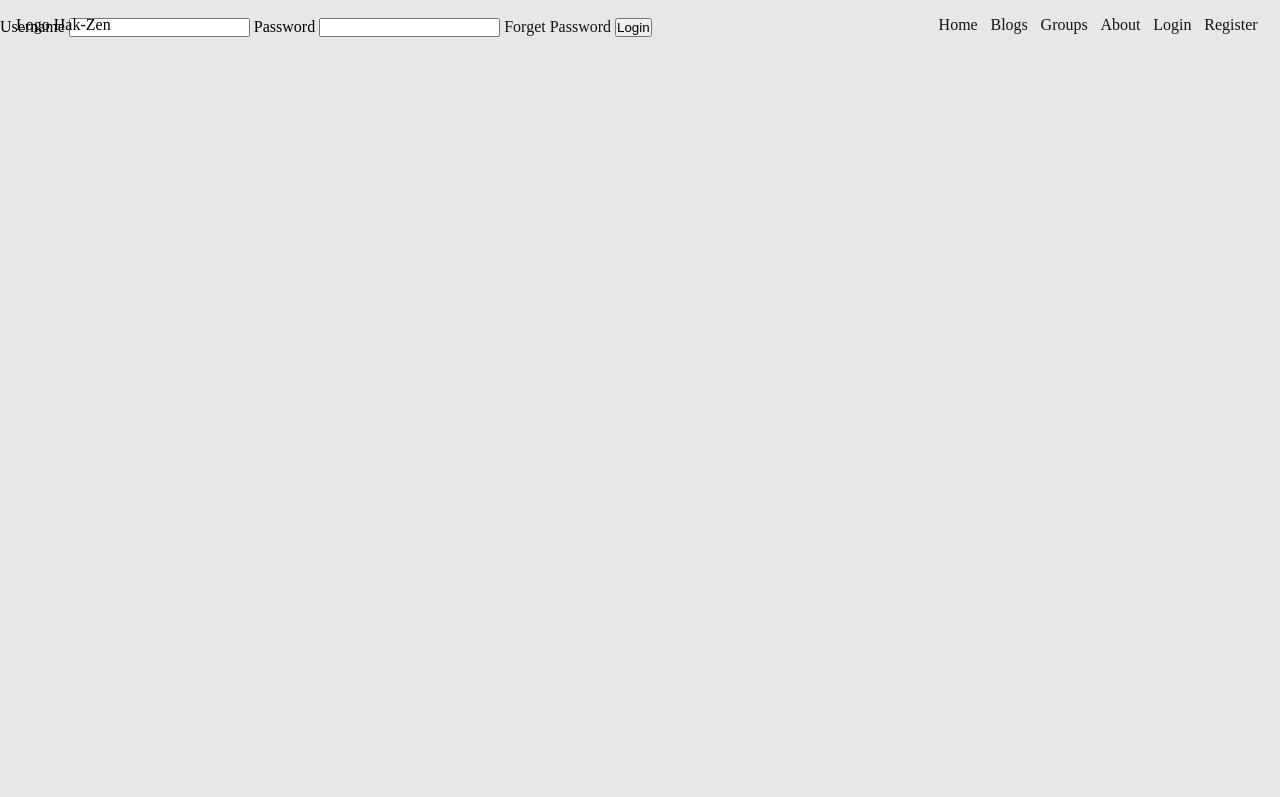
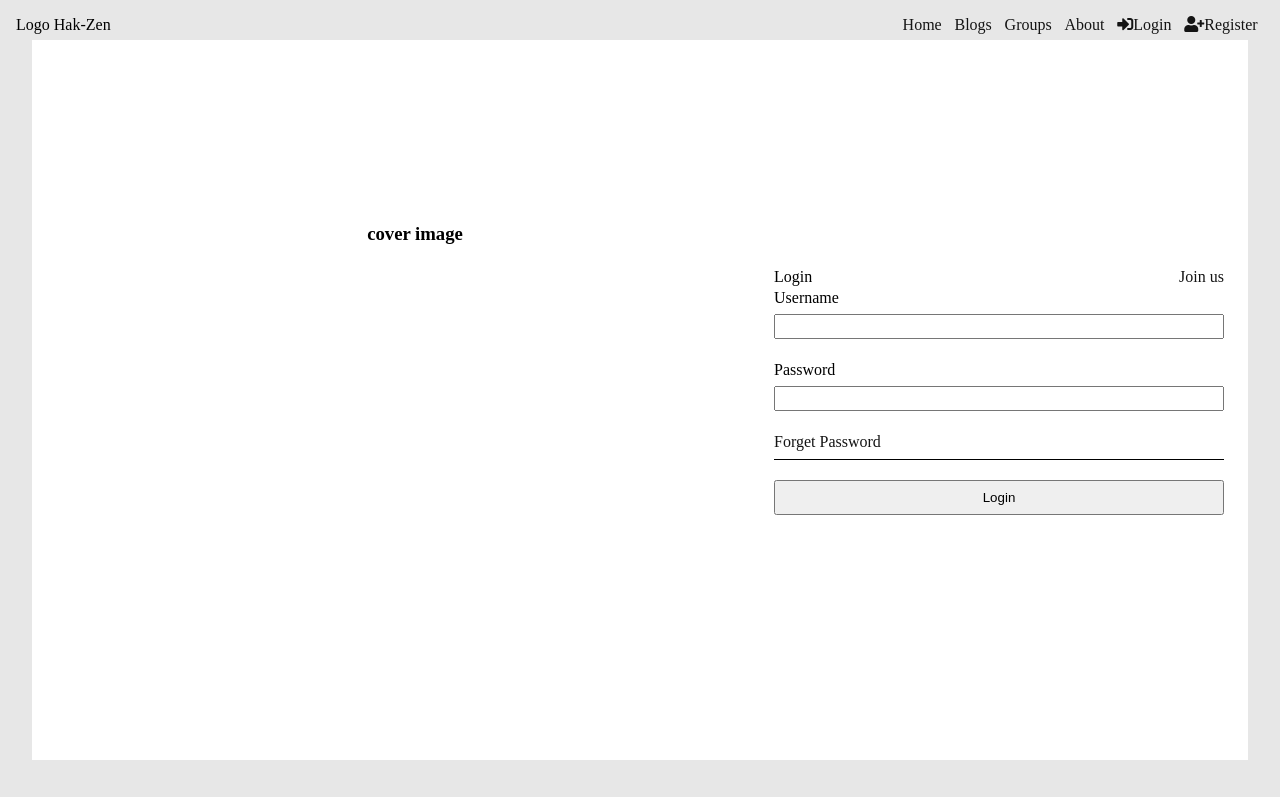
Before and after one commit to Wacore/DIG4172-workshop2, a plain HTML site: page login.html in a window 1280 px wide. Shown: the top 797 px of the page. Drawn offline with nearby package versions, Linux system fonts and the light colour scheme.

Commit message:
Login page completed

```diff
--- a/login.html
+++ b/login.html
@@ -5,6 +5,13 @@
     <meta name="viewport" content="width=device-width, initial-scale=1.0" />
     <title>Hak-Zen Login</title>
     <link rel="stylesheet" href="./style/main.css" />
+    <link rel="stylesheet" href="./style/login-signup.css" />
+    <link
+      rel="stylesheet"
+      href="https://use.fontawesome.com/releases/v5.15.2/css/all.css"
+      integrity="sha384-vSIIfh2YWi9wW0r9iZe7RJPrKwp6bG+s9QZMoITbCckVJqGCCRhc+ccxNcdpHuYu"
+      crossorigin="anonymous"
+    />
   </head>
   <body>
     <section class="hero-section">
@@ -30,16 +37,27 @@
 
       <div class="login-container">
         <div class="login-cover-box">
+          <h3>cover image</h3>
           <img src="" alt="" />
         </div>
         <div class="login-form-container">
           <form action="">
-            <label for="username">Username</label>
-            <input type="text" name="username" id="username" />
-            <label for="password">Password</label>
-            <input type="text" name="password" id="password" />
-            <a href="#">Forget Password</a>
-            <button type="submit">Login</button>
+            <div class="form-title">
+              <span>Login</span><span><a href="">Join us</a></span>
+            </div>
+            <div class="input-box">
+              <div class="input-field">
+                <label for="username">Username</label>
+                <input type="text" name="username" id="username" />
+              </div>
+              <div class="input-field">
+                <label for="password">Password</label>
+                <input type="text" name="password" id="password" />
+              </div>
+
+              <a href="#">Forget Password</a>
+              <input type="submit" value="Login" />
+            </div>
           </form>
         </div>
       </div>
@@ -74,5 +92,15 @@
         </div>
       </div>
     </footer>
+    <script
+      src="https://code.jquery.com/jquery-3.5.1.slim.min.js"
+      integrity="sha384-DfXdz2htPH0lsSSs5nCTpuj/zy4C+OGpamoFVy38MVBnE+IbbVYUew+OrCXaRkfj"
+      crossorigin="anonymous"
+    ></script>
+    <script>
+      $("#menu").click(() => {
+        $(".nav").toggleClass("active");
+      });
+    </script>
   </body>
 </html>
--- /dev/null
+++ b/style/login-signup.scss
@@ -0,0 +1,93 @@
+.hero-section .login-container,
+.hero-section .signup-container {
+  position: absolute;
+  top: 50%;
+  left: 50%;
+  transform: translate(-50%, -50%);
+
+  height: 90%;
+  width: 95%;
+  background-color: white;
+  padding: 1em 1.5em;
+
+  display: grid;
+
+  .login-cover-box {
+    width: 100%;
+    height: 100%;
+    display: grid;
+    place-items: center;
+  }
+
+  .login-form-container form {
+    height: 100%;
+    width: 100%;
+    display: grid;
+    grid-template-rows: 8% auto;
+
+    .form-title {
+      display: flex;
+      justify-content: space-between;
+    }
+
+    span {
+      justify-self: center;
+    }
+
+    .input-box {
+      display: flex;
+      flex-direction: column;
+
+      a {
+        padding-bottom: 8px;
+        border-bottom: 1px solid black;
+      }
+
+      input[type="submit"] {
+        padding: 8px 0;
+        margin: 1.5em 0;
+      }
+
+      .input-field {
+        margin-bottom: 1em;
+        label,
+        input {
+          display: block;
+        }
+
+        input {
+          margin: 0.5em 0;
+          width: 100%;
+          height: 25px;
+        }
+      }
+    }
+  }
+}
+
+footer {
+  height: 40vh;
+}
+
+@media only screen and (max-width: 768px) {
+  .hero-section .login-container,
+  .hero-section .signup-container {
+    grid-template-rows: 30% 70%;
+  }
+}
+
+@media only screen and (min-width: 769px) and (max-width: 1024px) {
+  .hero-section .login-container,
+  .hero-section .signup-container {
+    grid-template-columns: 50% 50%;
+    align-items: center;
+  }
+}
+
+@media only screen and (min-width: 1025px) and (max-width: 1440px) {
+  .hero-section .login-container,
+  .hero-section .signup-container {
+    grid-template-columns: calc(100% - 450px) 450px;
+    align-items: center;
+  }
+}
```
Also changed, not shown: style/login-signup.css (added), 1 other file.
